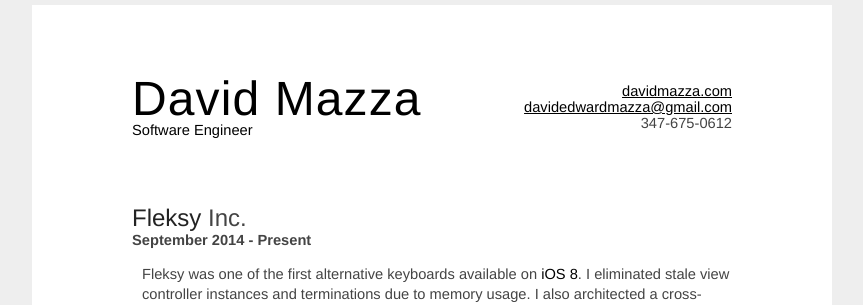
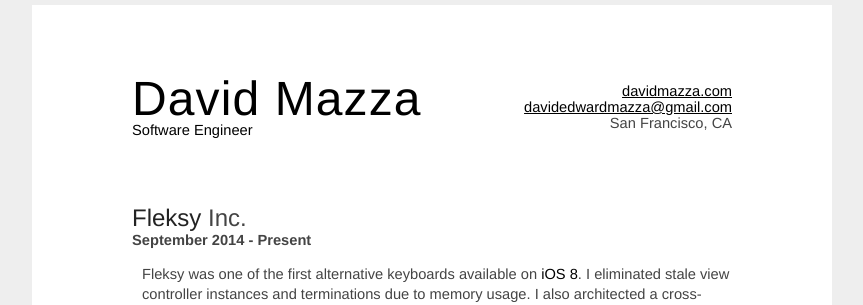
Before and after one commit to dmzza/dmzza, a Jekyll site: the page cv.html, which Jekyll copies as it is, in a window 1280 px wide. Shown: the top 305 px of the page, without its empty margins (208-1071 px from the left). Built offline with Jekyll 4.4.1, drawn with Linux system fonts in a browser that asks for light colours; nearby versions of some CDN libraries.

Commit message:
Changed phone number to location

```diff
--- a/cv.html
+++ b/cv.html
@@ -171,7 +171,7 @@
       <br><br><br>
       <a href="http://www.davidmazza.com">davidmazza.com</a><br>
       <a href="mailto:davidedwardmazza@gmail.com">davidedwardmazza@gmail.com</a><br>
-      347-675-0612
+      San Francisco, CA
     </div>
     <h1>David Mazza</h1>
     <h4>Software Engineer</h4>
```
